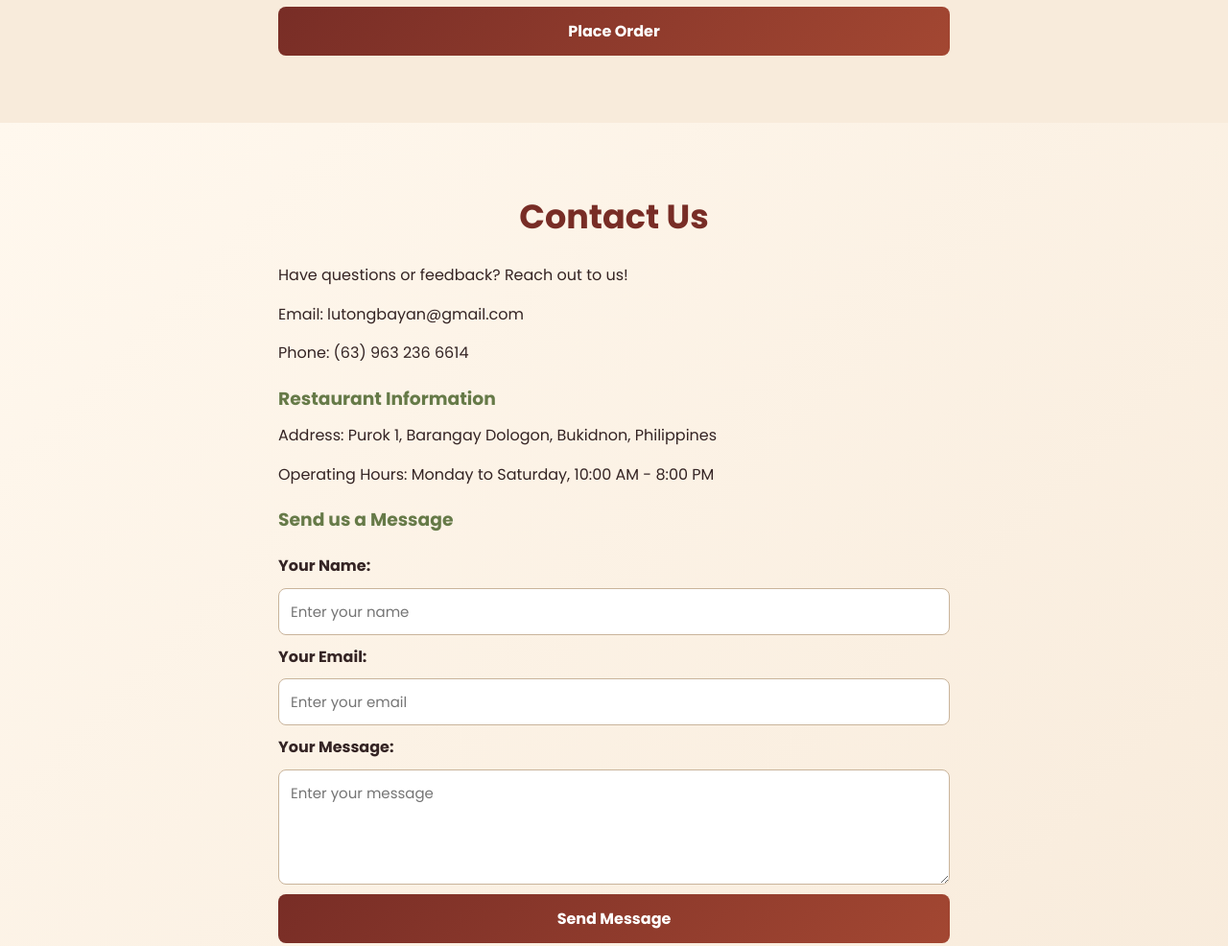
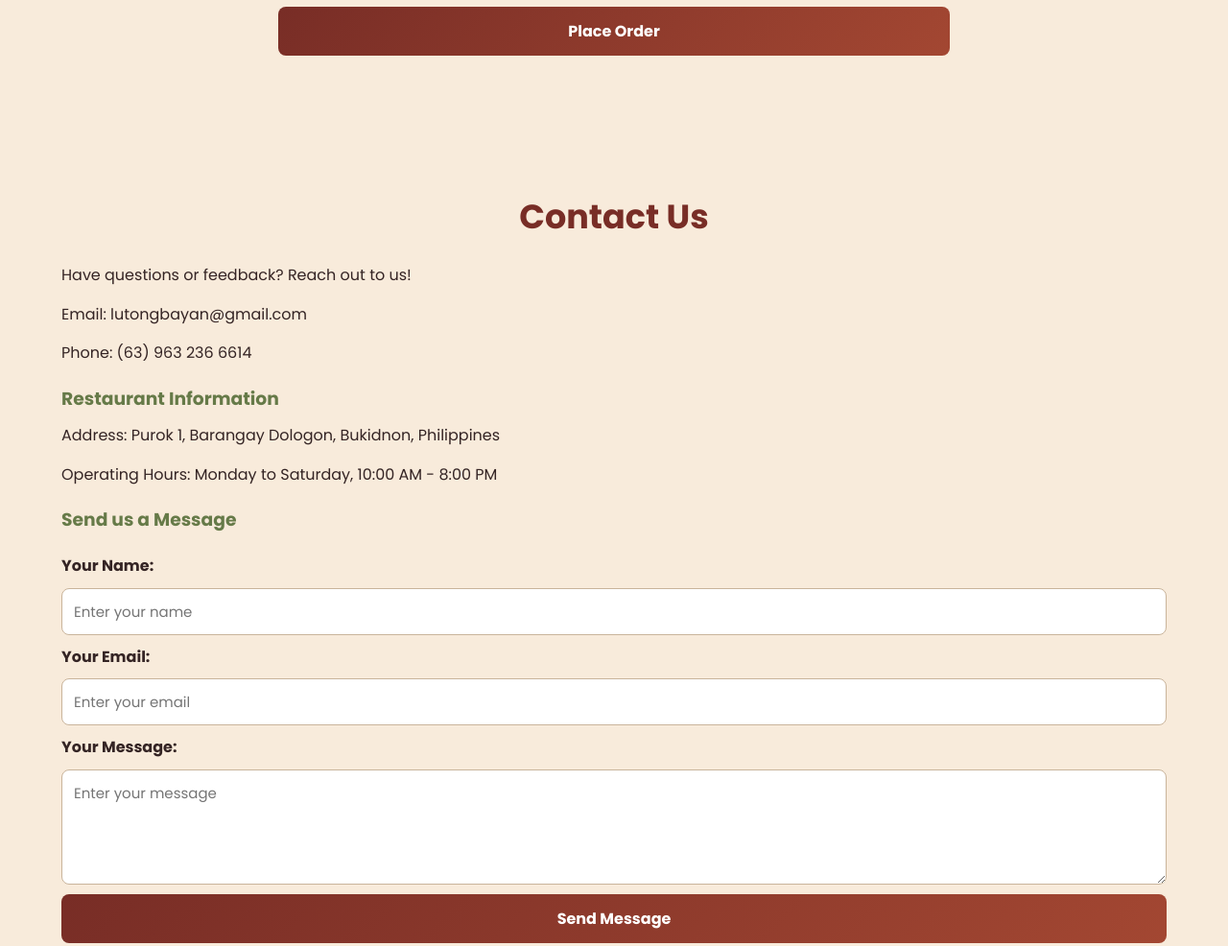
Before and after one commit to toushi970/Bardago-Lutong-bayan, a plain HTML site: page index.html in a window 1280 px wide. Shown: the part 2909-3895 px from the top of the page at 96% size. Drawn offline with Linux system fonts and the light colour scheme.

Commit message:
update
Removed script tag and modified form and section elements.

```diff
--- a/index.html
+++ b/index.html
@@ -8,7 +8,6 @@
     <link rel="preconnect" href="https://fonts.googleapis.com">
     <link rel="preconnect" href="https://fonts.gstatic.com" crossorigin>
     <link href="https://fonts.googleapis.com/css2?family=Poppins:wght@400;600;700&display=swap" rel="stylesheet">
-    <script src="js/script.js" defer></script>
 </head>
 
 <body>
@@ -100,7 +99,7 @@
             <div class="container">
                 <h2>Order Now</h2>
                 <p>Place your order and enjoy our delicious Filipino meals at home.</p>
-                <form id="order-form">
+                <form>
                     <label for="customer-name">Full Name:</label>
                     <input type="text" id="customer-name" name="customer-name" placeholder="Enter your full name" required>
                     <label for="customer-contact">Contact Number:</label>
@@ -125,7 +124,7 @@
                 </form>
             </div>
         </section>
-        <section id="contact">
+        <section>
             <div class="container">
                 <h2>Contact Us</h2>
                 <p>Have questions or feedback? Reach out to us!</p>
```
